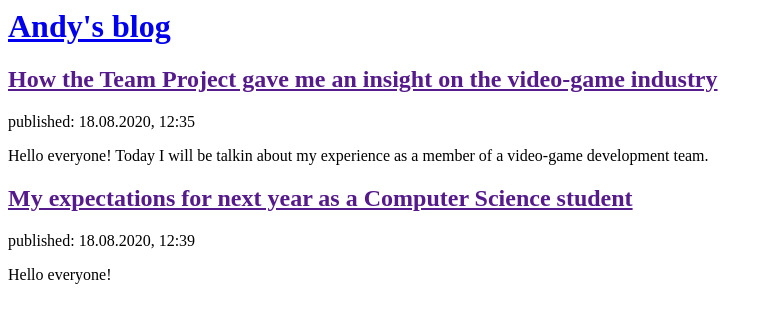
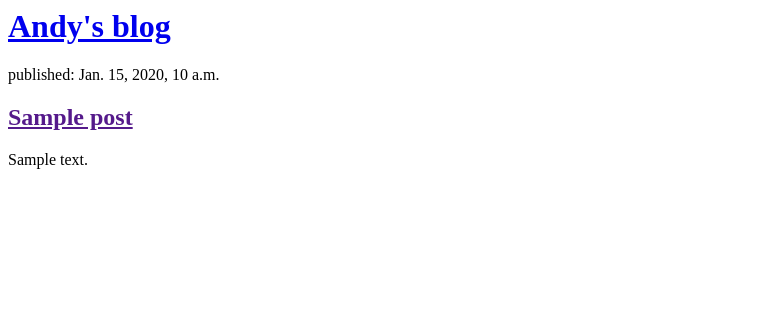
Before and after one commit to axm1414/my-first-blog, a Django app: template blog/templates/blog/post_list.html in a window 1280 px wide. Shown: the top 323 px of the page, without its empty margins (0-773 px from the left). Run offline with Django 3.2, Linux system fonts and the light colour scheme; the template is opened without the code that fills it: values that come from a table or form of the project are taken from there, others are empty; tables that the repository leaves empty hold one stand-in row (values such as "Sample post").

Commit message:
Modified the templates to display posts from db.

```diff
--- a/blog/templates/blog/post_list.html
+++ b/blog/templates/blog/post_list.html
@@ -7,16 +7,12 @@
             <h1><a href="/">Andy's blog</a></h1>
         </div>
 
+        {% for post in posts %}
         <div>
-            <h2><a href="">How the Team Project gave me an insight on the video-game industry</a></h2>
-            <p>published: 18.08.2020, 12:35</p>
-            <p>Hello everyone! Today I will be talkin about my experience as a member of a video-game development team.</p>
+            <p>published: {{ post.published_date }}</p>
+            <h2><a href="">{{ post.title }}</a></h2>
+            <p>{{ post.text|linebreaksbr }}</p>
         </div>
-
-        <div>
-            <h2><a href="">My expectations for next year as a Computer Science student</a></h2>
-            <p>published: 18.08.2020, 12:39</p>
-            <p>Hello everyone!</p>
-        </div>
+    {% endfor %}
     </body>
 </html>
--- a/blog/views.py
+++ b/blog/views.py
@@ -1,4 +1,7 @@
 from django.shortcuts import render
+from django.utils import timezone
+from .models import Post
 
 def post_list(request):
-    return render(request, 'blog/post_list.html', {})
+    Post.objects.filter(published_date__lte=timezone.now()).order_by('published_date')
+    return render(request, 'blog/post_list.html', {'posts': posts})
```
